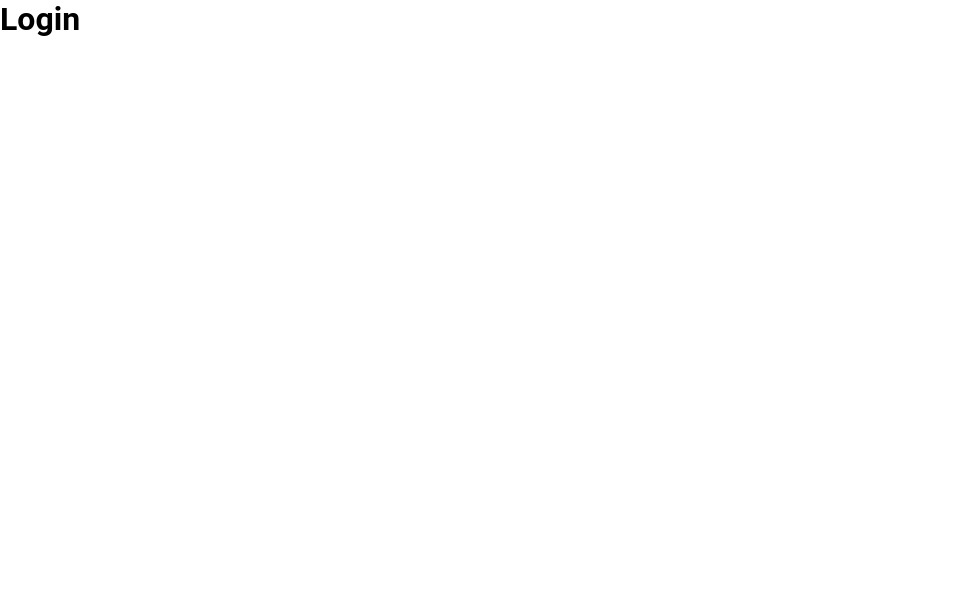
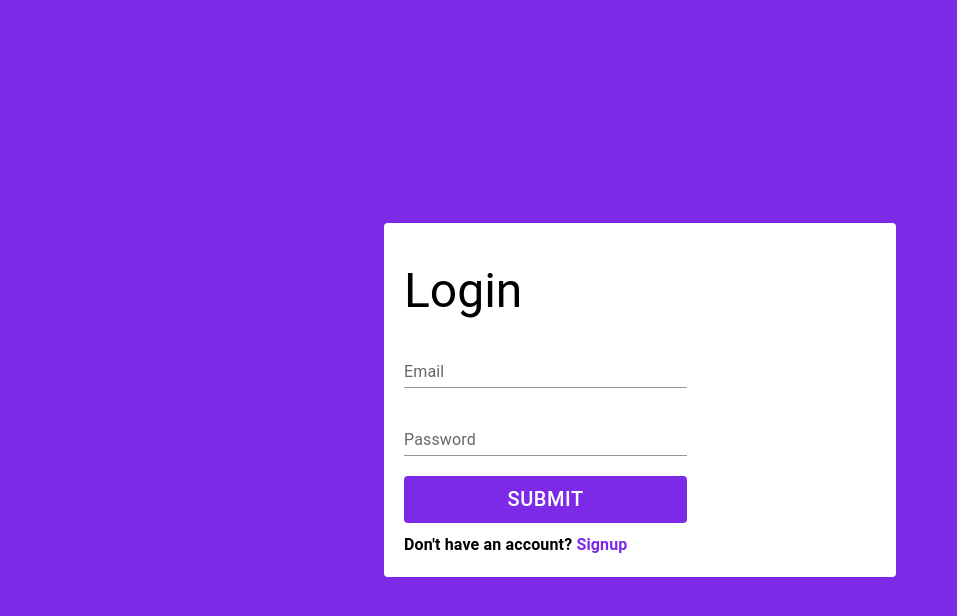
Before and after one commit to moath143/form-validation, a React (Create React App) app: page /login in a window 1280 px wide. Shown: the top 616 px of the page, without its empty margins (0-957 px from the left). Built offline with nearby package versions, Linux system fonts and the light colour scheme.

Commit message:
login page done !!

```diff
--- a/src/pages/Login.jsx
+++ b/src/pages/Login.jsx
@@ -1,9 +1,49 @@
 import React from 'react'
+import {BoxDiv, ButtonSignup, Form, LinkAnchor, Body} from "./styleSignup";
+import {Alert, FormControl, Input, InputLabel, Typography} from "@mui/material";
+import {Controller, useForm} from "react-hook-form";
+import {useNavigate} from "react-router-dom";
+import {yupResolver} from "@hookform/resolvers/yup";
+import {LoginValidationSchema} from "../utils/validation";
 const Login = () => {
+    let navigate = useNavigate();
+
+
+
+    const { control, handleSubmit, formState: { errors }  } = useForm({
+        resolver: yupResolver(LoginValidationSchema)
+    });
+
+
+    const onSubmit = (data) => {
+        console.log(data)
+        console.log('success')
+        navigate('/')
+    }
     return(
-        <div>
-            <h1>Login</h1>
-        </div>
+        <Body>
+            <BoxDiv>
+                <Typography sx={{
+                    margin: '20px 0',
+                }} variant="h3">Login</Typography>
+                <Form onSubmit={handleSubmit(onSubmit)}>
+                    <FormControl variant="standard">
+                        <InputLabel htmlFor="email">Email</InputLabel>
+                        <Controller name='email' control={control} render={({ field }) => <Input value={field.email || ''} id={'email'} type='email' {...field} />} />
+                    </FormControl>
+                    {errors.email && <Alert severity="error">{errors.email.message}</Alert>}
+                    {/*{errors.email && enqueueSnackbar(errors.email.message, { variant: 'error' })}*/}
+                    <FormControl variant="standard">
+                        <InputLabel htmlFor="password">Password</InputLabel>
+                        <Controller name='password' control={control} render={({ field }) => <Input value={field.password || ''} id={'password'} type='password' {...field} />} />
+                    </FormControl>
+                    {errors.password && <Alert severity="error">{errors.password.message}</Alert>}
+                    {/*{errors.password && enqueueSnackbar(errors.password.message, { variant: 'error' })}*/}
+                    <ButtonSignup  sx={{width: '60%'}} type="submit">Submit</ButtonSignup>
+                </Form>
+                <Typography sx={{fontSize: '16px', fontWeight: '700', marginTop: '10px'}} >Don't have an account? <LinkAnchor to='/signup'>Signup</LinkAnchor> </Typography>
+            </BoxDiv>
+        </Body>
     )
 }
 export default Login
--- a/src/utils/validation/yup.js
+++ b/src/utils/validation/yup.js
@@ -9,3 +9,9 @@ export const registerValidationSchema  = yup.object().shape({
     confirmPassword: yup.string().oneOf([yup.ref('password')], 'passwords must match').required(),
 
 }).required()
+
+export const LoginValidationSchema  = yup.object().shape({
+    email: yup.string().email('this field must be an email').required('Email is required').trim(),
+    password: yup.string().min(6, 'must be more than 6 characters').required('Password is required'),
+
+}).required()
```
